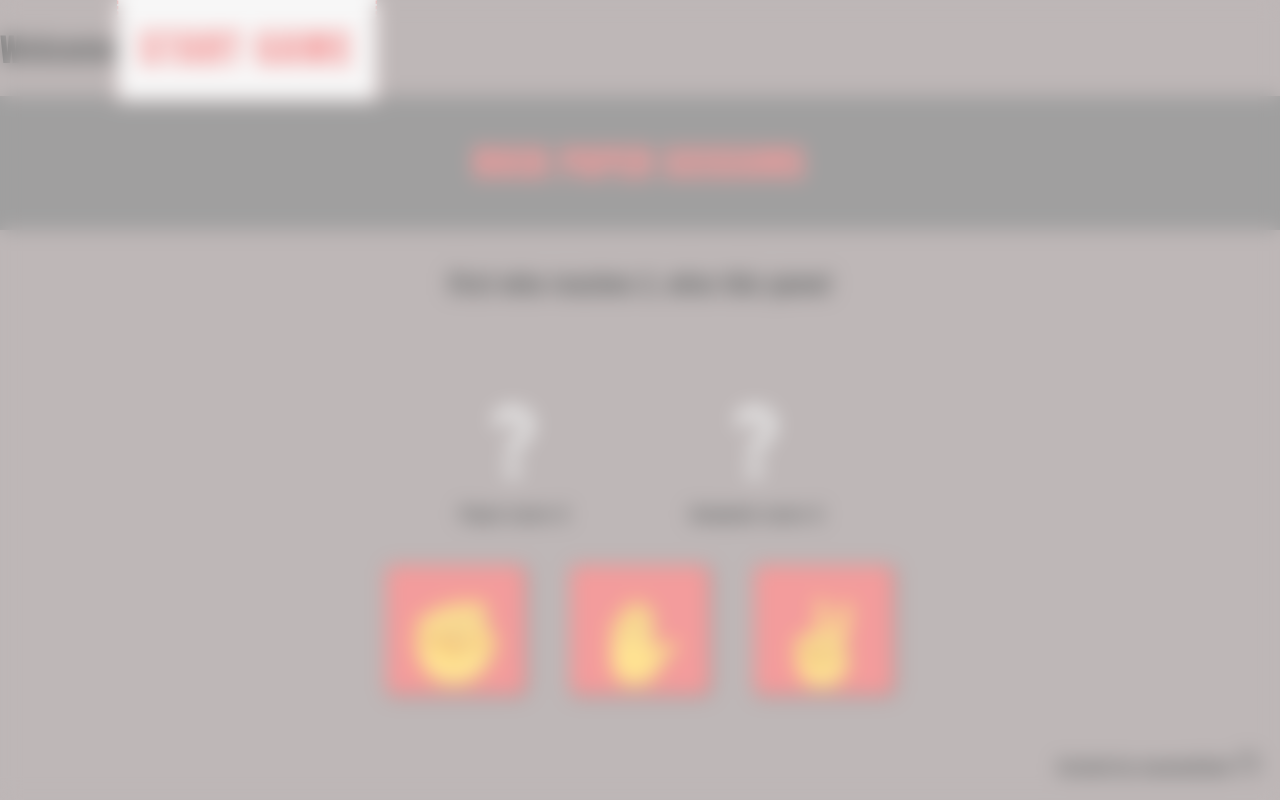
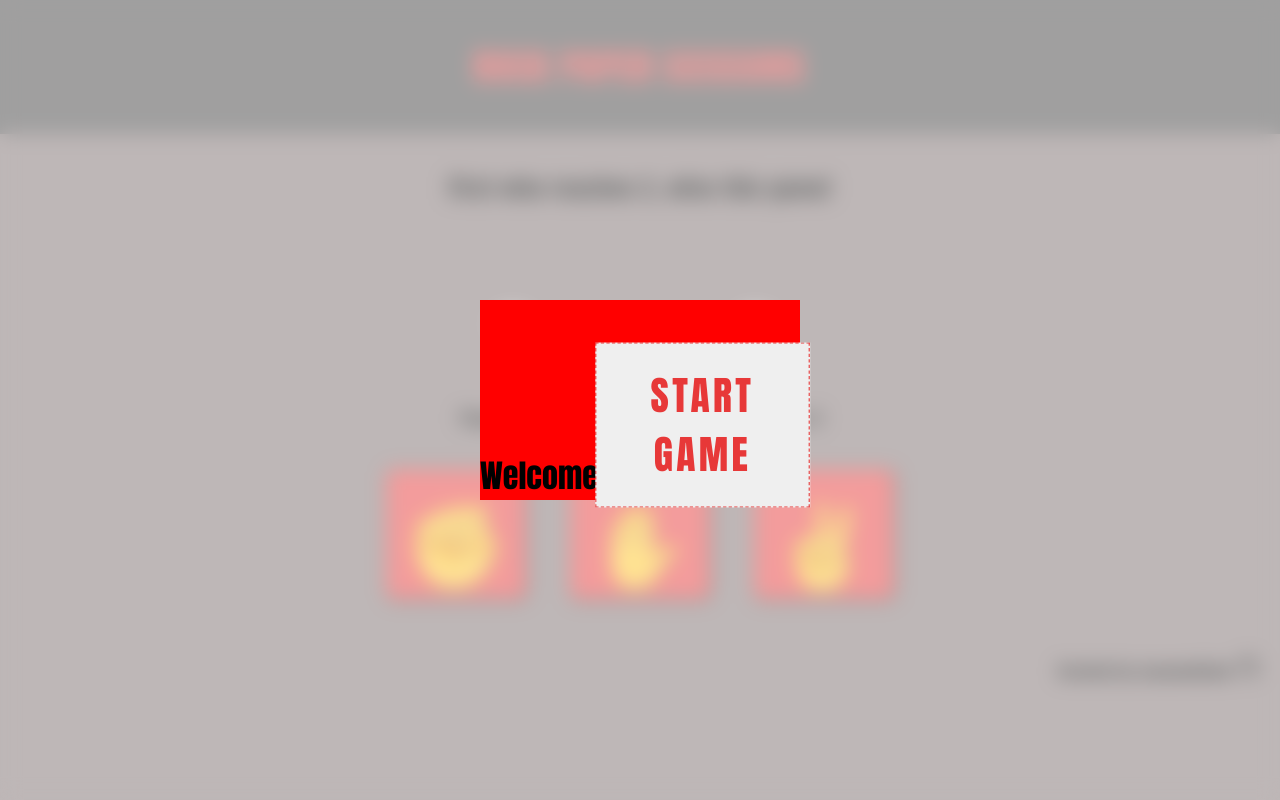
Before and after one commit to sasanedicbn/rock-paper-sccissors, a website built with Vite: page index.html in a window 1280 px wide. Built offline with nearby package versions, Linux system fonts and the light colour scheme.

Commit message:
Work on Modal

```diff
--- a/style.css
+++ b/style.css
@@ -101,7 +101,19 @@ padding: 10px;
   transition: all 0.3s;
 }
 /* MODAL */
-
+.container-modal{
+  display: flex;
+  align-items: flex-end;
+  justify-content: center;
+  position: absolute;
+  left: 50%;
+  top: 50%;
+  background-color: red;
+  transform: translate(-50%, -50%);
+  width: 25%;
+  height: 25%;
+  z-index: 5;
+}
 .container-heading{
   display: inline;
 }
```
